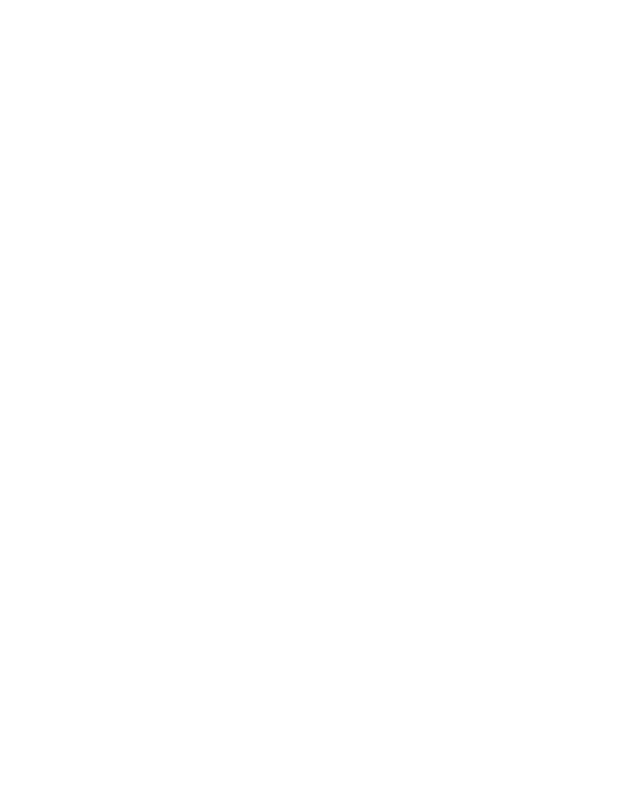
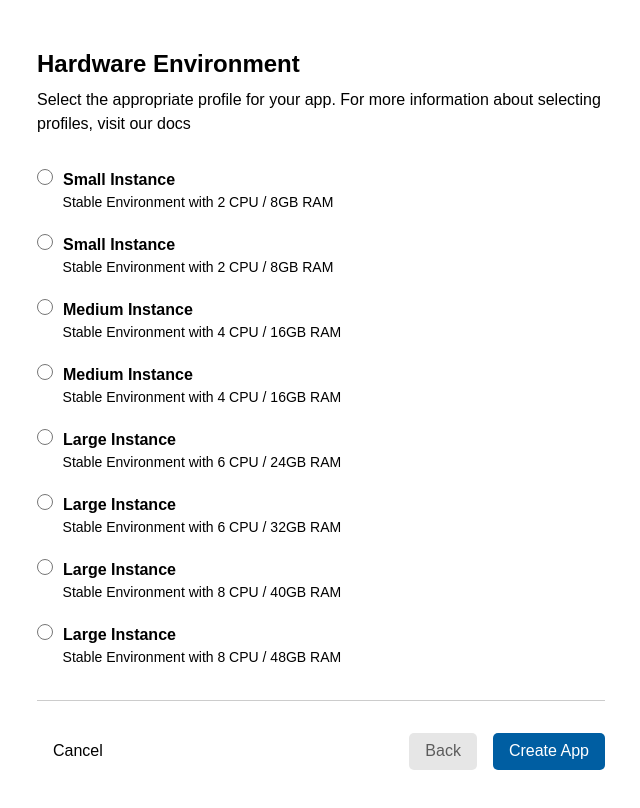
Before and after one commit to nebari-dev/jhub-apps, a React (Vite) app in the folder ui/: page /server-types in a window 1280 px wide. Before the commit this address had no page. Shown: the top 808 px of the page, without its empty margins (319-959 px from the left). Built offline with nearby package versions, Linux system fonts and the light colour scheme.

Commit message:
ui-spawner-profile-268 # added server types page with test, added radio-button component with test. created a route to the servers type page

```diff
--- a/ui/src/App.tsx
+++ b/ui/src/App.tsx
@@ -3,6 +3,7 @@ import React, { useEffect } from 'react';
 import { Route, Routes } from 'react-router';
 import { useRecoilState } from 'recoil';
 import { Home } from './pages/home/home';
+import { ServerTypes } from './pages/server-types/server-types';
 import { currentJhData } from './store';
 import { JhData } from './types/jupyterhub';
 import { getJhData } from './utils/jupyterhub';
@@ -28,6 +29,7 @@ export const App = (): React.ReactElement => {
           <Routes>
             <Route path="/home" element={<Home />} />
             <Route path="/" element={<Home />} />
+            <Route path="/server-types" element={<ServerTypes />} />
           </Routes>
         </main>
       </div>
--- a/ui/src/components/index.ts
+++ b/ui/src/components/index.ts
@@ -7,6 +7,7 @@ export { default as FileInput } from './file-input/file-input';
 export { default as FormGroup } from './form-group/form-group';
 export { default as Label } from './label/label';
 export { default as Modal } from './modal/modal';
+export { default as RadioButton } from './radio-button/radio-button';
 export { default as Select } from './select/select';
 export type { SelectOption } from './select/select';
 export { default as Tag } from './tag/tag';
--- /dev/null
+++ b/ui/src/components/radio-button/radio-button.tsx
@@ -0,0 +1,77 @@
+import React, { ChangeEventHandler, MouseEventHandler } from 'react';
+
+export interface RadioButtonProps {
+  /**
+   * The unique identifier for this component
+   */
+  id: string;
+  /**
+   * The name for the radioButton input field string
+   */
+  name: string;
+  /**
+   * Whether the component is rendered as a tile boolean
+   */
+  isTile?: boolean;
+  /**
+   * Event handler will be triggered when the radioButton value changes
+   * changeEventHandler<HTMLInputElement>
+   */
+  onChange: ChangeEventHandler<HTMLInputElement>;
+  /**
+   * Event handler will be triggered when the radioButton is clicked
+   * MouseEventHandler<HTMLInputElement>
+   */
+  onClick?: MouseEventHandler<HTMLInputElement>;
+  /**
+   * The text inside of the radioButton string
+   */
+  label: string;
+  /**
+   * The text below the label
+   */
+  subtext?: string;
+  /**
+   * Default value of the radioButton string | number | readonly string[]
+   */
+  value: string | number | readonly string[];
+  /**
+   * Whether the radioButton is checked by default boolean
+   */
+  checked: boolean;
+}
+const RadioButton: React.FC<RadioButtonProps> = ({
+  id,
+  name,
+  isTile,
+  onChange,
+  onClick,
+  label,
+  subtext,
+  value,
+  checked,
+}) => {
+  // Determine the class for styling based on `isTile` prop
+  const className = isTile ? 'radio-tile' : 'radio-button';
+
+  return (
+    <div className="radio-button">
+      <label htmlFor={id} className={className}>
+        <input
+          className="radio"
+          type="radio"
+          id={id}
+          name={name}
+          value={value}
+          checked={checked}
+          onChange={onChange}
+          onClick={onClick}
+        />
+        {label}
+        <div className="subtext">{subtext}</div>
+      </label>
+    </div>
+  );
+};
+
+export default RadioButton;
--- a/ui/src/index.css
+++ b/ui/src/index.css
@@ -1,6 +1,68 @@
 @tailwind base;
 @tailwind components;
 @tailwind utilities;
+
+h1 {
+  font-size: 1.5rem;
+  line-height: 3rem;
+  font-weight: 700;
+  margin-top: 0;
+  margin-bottom: 1rem;
+}
+
+/* Utility classes */
+.mb-0 {
+  margin-bottom: 0;
+}
+
+.my-2 {
+  margin: 2rem 0;
+}
+
+.mr-1 {
+  margin-right: 1rem;
+}
+
+.bt {
+  border-top: 1px solid #ccc;
+}
+
+.br-5 {
+  border-radius: 5px;
+}
+
+/* Radio buttons */
+.radio-button {
+  display: block;
+  margin-bottom: 20px;
+  font-size: 1rem;
+}
+.radio-button label {
+  font-weight: bold;
+}
+.radio-button input[type='radio'] {
+  margin-right: 10px;
+  height: 1rem;
+  width: 1rem;
+}
+.radio-button .subtext {
+  font-size: 14px;
+  font-weight: normal;
+  margin-left: 1.6rem;
+}
+
+.button-container {
+  display: flex;
+  justify-content: space-between;
+  margin: 2rem 0;
+  padding: 2rem 0;
+}
+.button-container button {
+}
+
+.button-group {
+  display: flex;
+}
 
 @layer components {
   .container {
--- a/ui/src/pages/home/app-form/app-form.tsx
+++ b/ui/src/pages/home/app-form/app-form.tsx
@@ -434,6 +434,7 @@ export const AppForm = ({
       ) : (
         <></>
       )}
+
       {currentFramework === 'custom' ? (
         <FormGroup
           errors={
--- /dev/null
+++ b/ui/src/pages/server-types/server-types.tsx
@@ -0,0 +1,107 @@
+// server-types.tsx
+import React, { useState } from 'react';
+import RadioButton from '../../components/radio-button/radio-button';
+
+type ServerType = {
+  id: string;
+  name: string;
+  subtext: string;
+};
+
+const serverTypes: ServerType[] = [
+  {
+    id: '1',
+    name: 'Small Instance',
+    subtext: 'Stable Environment with 2 CPU / 8GB RAM',
+  },
+  {
+    id: '2',
+    name: 'Small Instance',
+    subtext: 'Stable Environment with 2 CPU / 8GB RAM',
+  },
+  {
+    id: '3',
+    name: 'Medium Instance',
+    subtext: 'Stable Environment with 4 CPU / 16GB RAM',
+  },
+  {
+    id: '4',
+    name: 'Medium Instance',
+    subtext: 'Stable Environment with 4 CPU / 16GB RAM',
+  },
+  {
+    id: '5',
+    name: 'Large Instance',
+    subtext: 'Stable Environment with 6 CPU / 24GB RAM',
+  },
+  {
+    id: '6',
+    name: 'Large Instance',
+    subtext: 'Stable Environment with 6 CPU / 32GB RAM',
+  },
+  {
+    id: '7',
+    name: 'Large Instance',
+    subtext: 'Stable Environment with 8 CPU / 40GB RAM',
+  },
+  {
+    id: '8',
+    name: 'Large Instance',
+    subtext: 'Stable Environment with 8 CPU / 48GB RAM',
+  },
+  // Add more server types as needed
+];
+
+export const ServerTypes = (): React.ReactElement => {
+  const [selectedServerType, setSelectedServerType] = useState<string>('');
+
+  const handleRadioChange = (event: React.ChangeEvent<HTMLInputElement>) => {
+    setSelectedServerType(event.target.value);
+  };
+
+  const handleSubmit = (event: React.FormEvent<HTMLFormElement>) => {
+    event.preventDefault();
+    // Submit the form data, for example, to an API
+    console.log('Selected server type:', selectedServerType);
+  };
+
+  return (
+    <form onSubmit={handleSubmit} className="container mx-auto px-4">
+      <div className="container mx-auto px-4">
+        <div className="grid grid-cols-12 gap-4">
+          <div className="col-start-4 col-span-6 bg-gray-200 p-4">
+            <h1 className="mb-0">Hardware Environment</h1>
+            <p>
+              Select the appropriate profile for your app. For more information
+              about selecting profiles, visit our docs
+            </p>
+            <div className="container my-2">
+              {serverTypes.map((type) => (
+                <RadioButton
+                  key={type.id} // Add this line
+                  id={type.id}
+                  isTile={false}
+                  name={type.name}
+                  label={type.name}
+                  subtext={type.subtext}
+                  value={type.id}
+                  checked={selectedServerType === type.id}
+                  onChange={handleRadioChange}
+                />
+              ))}
+              <div className="button-container bt">
+                <button className="btn">Cancel</button>
+                <div className="button-group">
+                  <button className="btn btn-primary br-5 mr-1" disabled>
+                    Back
+                  </button>
+                  <button className="btn btn-primary br-5">Create App</button>
+                </div>
+              </div>
+            </div>
+          </div>
+        </div>
+      </div>
+    </form>
+  );
+};
```
Also changed, not shown: 2 other files (tests, documents, lock files or other folders).
